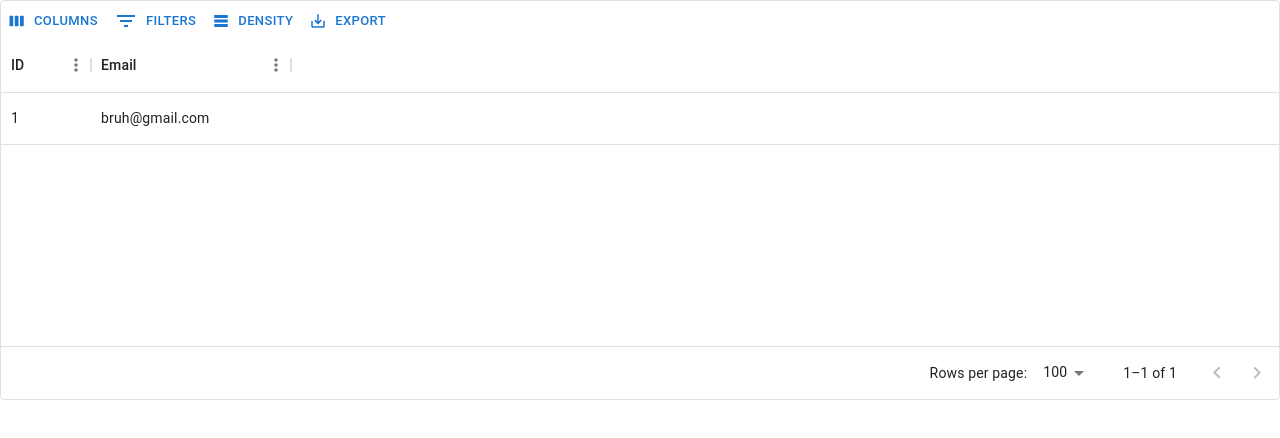
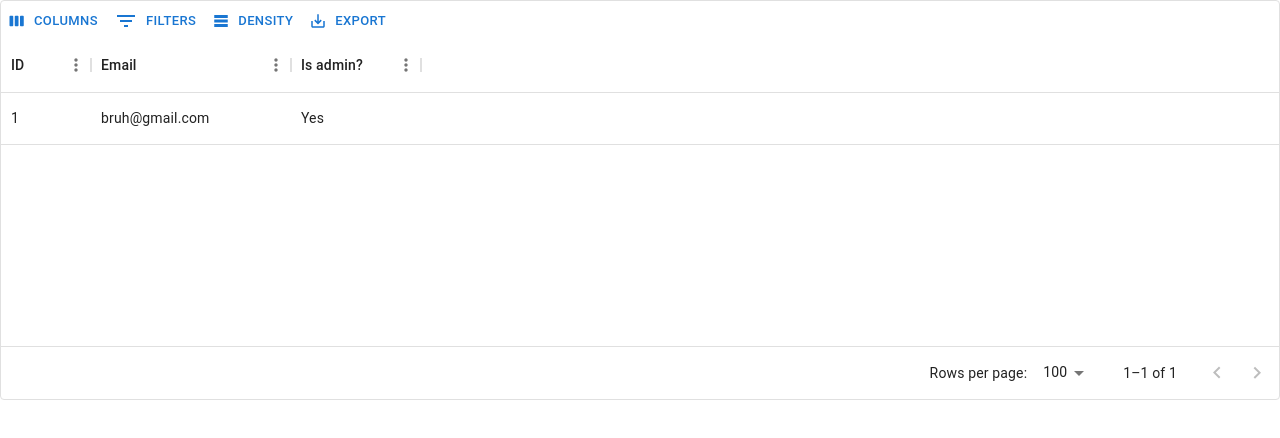
Before and after one commit to hideOnDenis/Logistics-Company-WebApp-ReactJS-ExpressJS, a React (Vite) app in the folder logistics-company-webapp/: page /employee/users in a window 1280 px wide. Shown: the top 438 px of the page. Built offline with nearby package versions, Linux system fonts and the light colour scheme.

Commit message:
added isAdmin to UserPage

```diff
--- a/logistics-company-webapp/src/pages/UsersPage.jsx
+++ b/logistics-company-webapp/src/pages/UsersPage.jsx
@@ -16,6 +16,14 @@ export default function UsersPage() {
   const columns = [
     { field: "id", headerName: "ID", width: 90, hide: true }, // Hide if you don't want to display IDs
     { field: "email", headerName: "Email", width: 200 },
+    {
+      field: "isAdmin",
+      headerName: "Is admin?",
+      width: 130,
+      // Convert boolean to a more readable format
+      valueGetter: (params) => (params.row.isAdmin ? "Yes" : "No"),
+    },
+
     // You can add more fields here as your data structure evolves
   ];
 
--- a/logistics-company-webapp/src/services/authService.js
+++ b/logistics-company-webapp/src/services/authService.js
@@ -4,7 +4,9 @@ const users = [
         id: "1",
         email: "bruh@gmail.com",
         password: "bruh123",
+        isAdmin: true,
     },
+
 
 ]; // This would be your data.js equivalent
 
@@ -30,7 +32,7 @@ export const signUpService = async ({ email, password }) => {
     }
 
     // If validation passes and the user does not exist, create a new user
-    const newUser = { email, password };
+    const newUser = { email, password, isAdmin: false };
     users.push(newUser);
     return newUser;
 };
```
